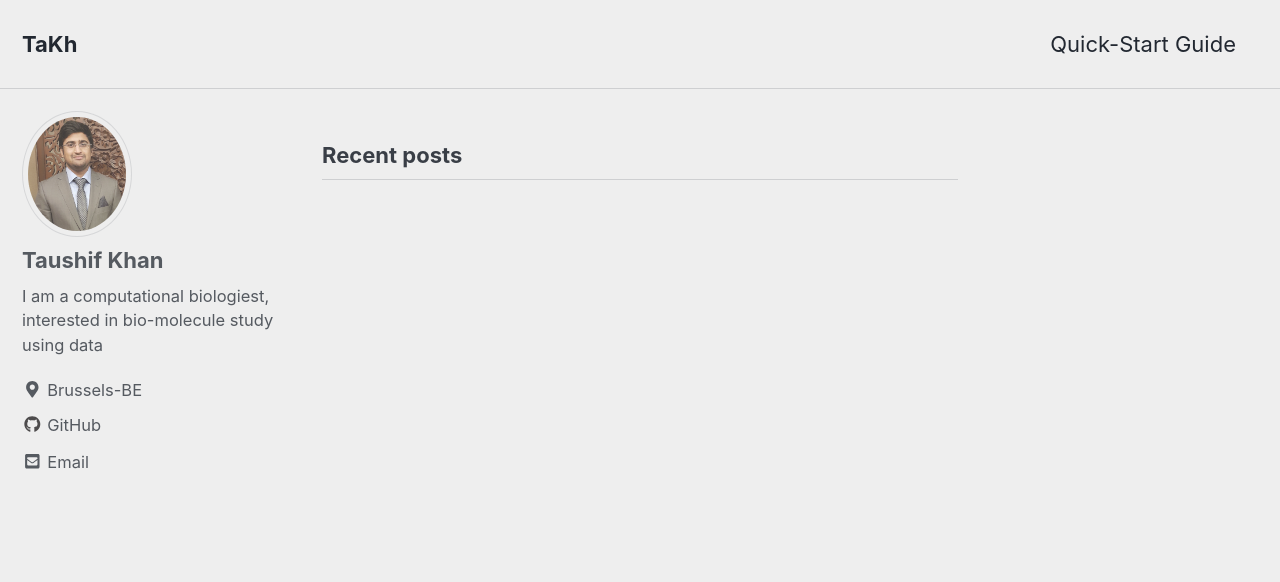
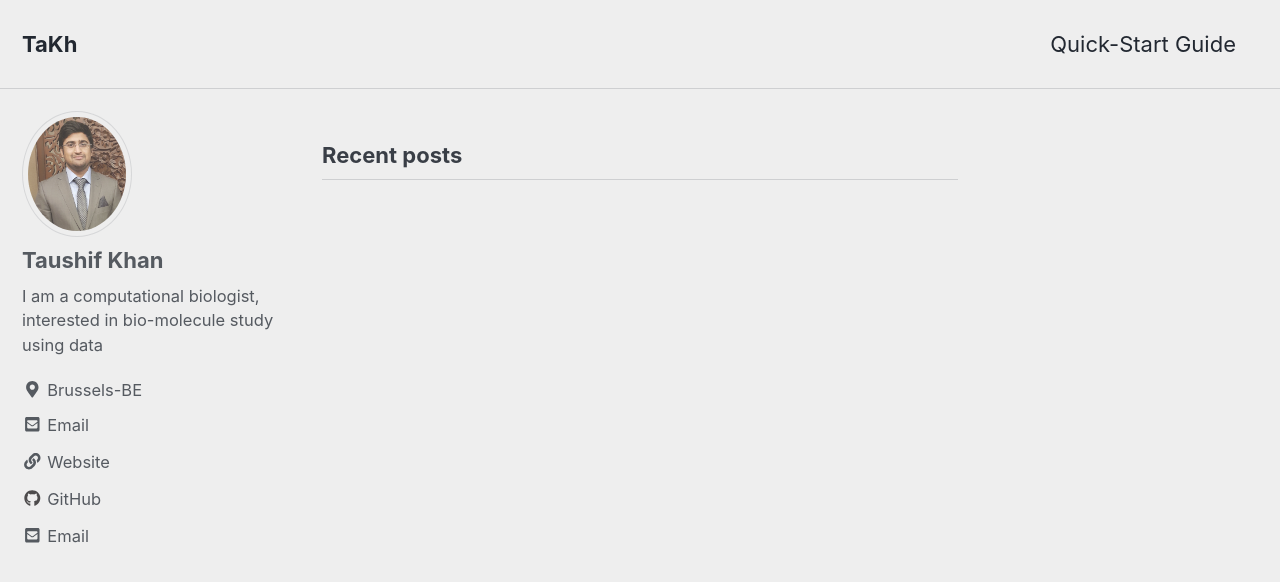
Before and after one commit to taushifkhan/taushifkhan.github.io, a Jekyll site: the page built from index.html, in a window 1280 px wide and 900 px high. Shown: the top 582 px of the window. Built offline with Jekyll 4.4.1, drawn with Linux system fonts in a browser that asks for light colours; cached includes are drawn as plain includes; nearby versions of some CDN libraries; the list of posts is cut into pages by our own code.

Commit message:
profile 3

```diff
--- a/_config.yml
+++ b/_config.yml
@@ -108,16 +108,16 @@ analytics:
 author:
   name             : "Taushif Khan"
   avatar           : "/assets/images/bioPic_2018.jpeg"
-  bio              : "I am a computational biologiest, interested in bio-molecule study using data"
+  bio              : "I am a computational biologist, interested in bio-molecule study using data"
   location         : "Brussels-BE"
   email            : "tauskhan@vub.ac.be"
   links:
     - label: "Email"
       icon: "fas fa-fw fa-envelope-square"
-#      url: mailto:taushif.khan@vub.ac.be
+      url: mailto:taushif.khan@vub.ac.be
     - label: "Website"
       icon: "fas fa-fw fa-link"
-#       url: "https://proteinlego.com"
+      url: "https://proteinlego.com"
     - label: "Twitter"
       icon: "fab fa-fw fa-twitter-square"
       # url: "https://twitter.com/"
@@ -126,7 +126,7 @@ author:
       # url: "https://facebook.com/"
     - label: "GitHub"
       icon: "fab fa-fw fa-github"
-      url: "https://github.com/"
+      url: "https://github.com/taushifkhan"
     - label: "Instagram"
       icon: "fab fa-fw fa-instagram"
       # url: "https://instagram.com/"
```
